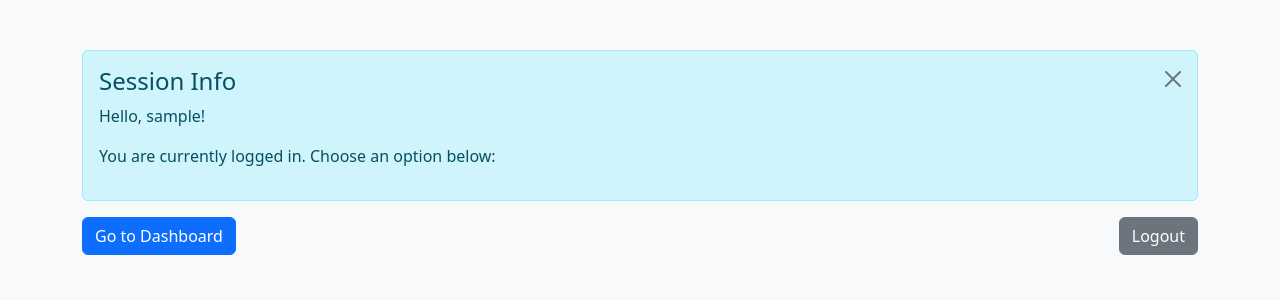
After one commit to psw101/blemish-lk-system, a PHP site: page /session_info.php in a window 1280 px wide. The commit adds this page. Shown: the top 300 px of the page. Run offline with PHP 8.4, Linux system fonts and the light colour scheme; the visitor is signed in with stand-in values (Sample User, id 1).

Commit message:
feat: Add session_info.php for displaying session information

```diff
--- a/popup-util.php
+++ b/popup-util.php
@@ -34,4 +34,6 @@ function display_alert($message, $is_success = false) {
     </script>
     ";
 }
+
+
 ?>
--- /dev/null
+++ b/session_info.php
@@ -0,0 +1,56 @@
+<?php
+session_start();
+
+// Check if the user is logged in
+if (!isset($_SESSION['loggedin']) || $_SESSION['loggedin'] !== true) {
+    header("Location: login.php");
+    exit();
+}
+
+// Get the username from session
+$username = $_SESSION['username'];
+?>
+
+<!DOCTYPE html>
+<html lang="en">
+<head>
+    <meta charset="UTF-8">
+    <meta name="viewport" content="width=device-width, initial-scale=1.0">
+    <title>Session Info</title>
+    <link href="https://cdn.jsdelivr.net/npm/bootstrap@5.3.3/dist/css/bootstrap.min.css" rel="stylesheet">
+    <style>
+        body {
+            background-color: #f8f9fa;
+        }
+        .container {
+            margin-top: 50px;
+        }
+        .alert {
+            display: flex;
+            justify-content: space-between;
+            align-items: center;
+        }
+    </style>
+</head>
+<body>
+    <div class="container">
+        <!-- Alert message -->
+        <div class="alert alert-info alert-dismissible fade show" role="alert">
+            <div>
+                <h4 class="alert-heading">Session Info</h4>
+                <p>Hello, <?php echo htmlspecialchars($username); ?>!</p>
+                <p>You are currently logged in. Choose an option below:</p>
+            </div>
+            <button type="button" class="btn-close" data-bs-dismiss="alert" aria-label="Close"></button>
+        </div>
+
+        <!-- Options buttons -->
+        <div class="d-flex justify-content-between">
+            <a href="./index.php" class="btn btn-primary">Go to Dashboard</a>
+            <a href="./logout.php" class="btn btn-secondary">Logout</a>
+        </div>
+    </div>
+
+    <script src="https://cdn.jsdelivr.net/npm/bootstrap@5.3.3/dist/js/bootstrap.bundle.min.js"></script>
+</body>
+</html>
```
Also changed, not shown: login.php (+9 -1 lines).
